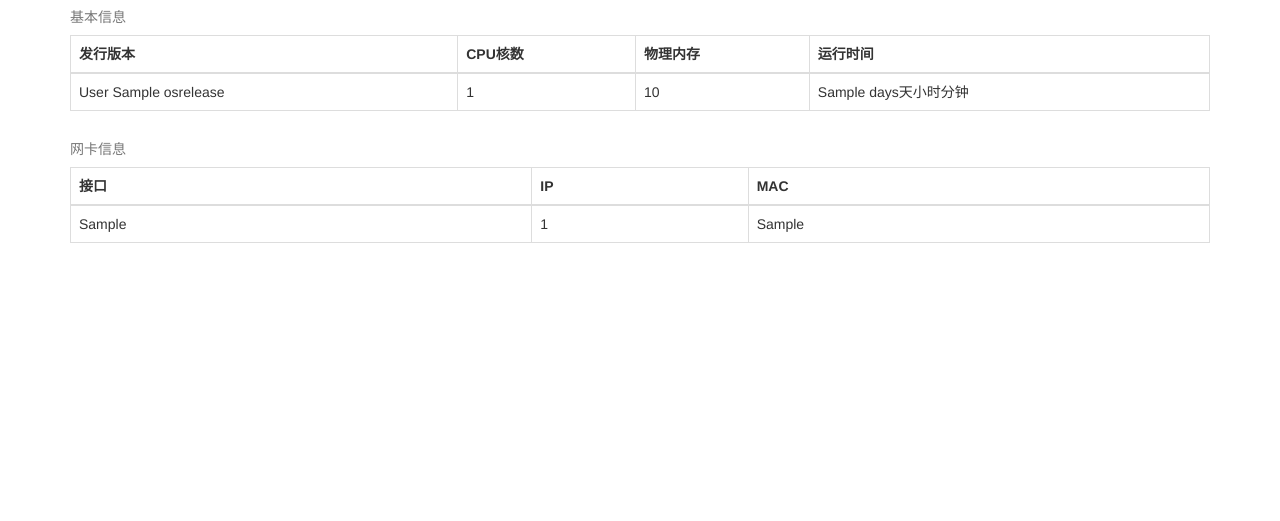
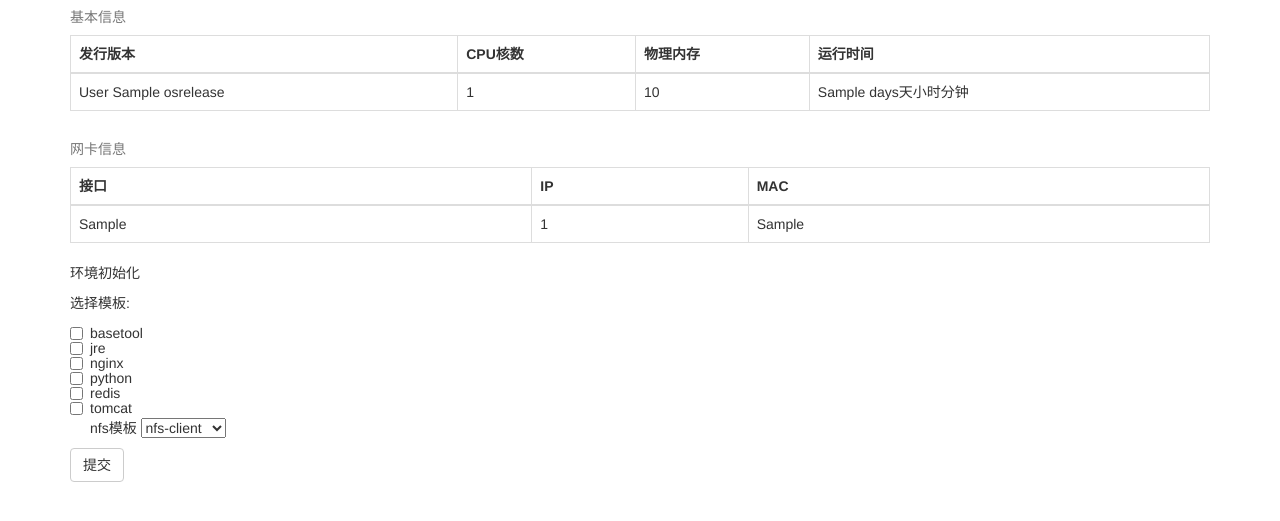
Before and after one commit to lfzyx/ButterSalt, a Flask app: template ButterSalt/templates/cmdb/manage.html in a window 1280 px wide. Shown: the part 73-594 px from the top of the page. Run offline with Flask 2, Linux system fonts and the light colour scheme; tables that the repository leaves empty hold one stand-in row (values such as "Sample post"); the template is opened without the code that fills it: values that come from a table or form of the project are taken from there, most other values are stand-ins (such as "Sample title", 1, 10 or a date in 2020); some libraries are stand-ins or nearby versions.

Commit message:
添加主机环境初始化功能

```diff
--- a/ButterSalt/templates/cmdb/manage.html
+++ b/ButterSalt/templates/cmdb/manage.html
@@ -43,6 +43,38 @@
     </tbody>
 </table>
 
+<p>环境初始化</p>
 
 
+
+<form action="" method="post"  class="form" role="form">
+    {{ form.hidden_tag() }}
+    <div class="checkbox">
+        选择模板:
+        <label class="checkbox" >
+            {{ form.salt_states(value="basetool") }} basetool
+        </label>
+        <label class="checkbox">
+            {{ form.salt_states(value="jre") }} jre
+        </label>
+        <label class="checkbox">
+            {{ form.salt_states(value="nginx") }} nginx
+        </label>
+        <label class="checkbox">
+            {{ form.salt_states(value="python") }} python
+        </label>
+        <label class="checkbox">
+            {{ form.salt_states(value="redis") }} redis
+        </label>
+        <label class="checkbox">
+            {{ form.salt_states(value="tomcat") }} tomcat
+        </label>
+        {{ form.salt_states_nfs.label }}
+        {{ form.salt_states_nfs }}
+    </div>
+    <div style="display: block">
+        {{ form.submit(class="btn btn-default") }}
+    </div>
+</form>
+
 {% endblock page_content %}
--- a/ButterSalt/views/cmdb.py
+++ b/ButterSalt/views/cmdb.py
@@ -1,7 +1,9 @@
-from flask import Blueprint
+from flask import Blueprint, flash, redirect, url_for
 from flask_login import login_required
 from flask import render_template
 from ButterSalt import app, Token
+from flask_wtf import FlaskForm
+from wtforms import SubmitField, BooleanField, SelectField
 
 
 class Mid:
@@ -25,6 +27,13 @@ class Mid:
         return data
 
 
+class StateForm(FlaskForm):
+    salt_states = BooleanField('选择模板')
+    salt_states_nfs = SelectField('nfs模板', choices=[('nfs-client', 'nfs-client'), ('nfs-server', 'nfs-server'),
+                                                    (None, "")], option_widget=None)
+    submit = SubmitField('提交')
+
+
 cmdb = Blueprint('cmdb', __name__, url_prefix='/cmdb')
 
 
@@ -39,9 +48,27 @@ def index():
 
 
 @cmdb.route('/manage/')
-@cmdb.route('/manage/<mid>')
+@cmdb.route('/manage/<mid>', methods=['GET', 'POST'])
 @login_required
 def manage(mid=None):
+    form = StateForm()
+    if form.salt_states.raw_data or form.salt_states_nfs.data != 'None':
+        if form.salt_states_nfs.data != 'None':
+            __list = form.salt_states.raw_data.copy()
+            __list.append(form.salt_states_nfs.data)
+        else:
+            __list = form.salt_states.raw_data.copy()
+
+        __list = (','.join(__list))
+
+        jid = Token.post(app.config.get('SALT_API') + '/minions/', json={
+            'tgt': mid,
+            'fun': 'state.apply',
+            'arg': [__list],
+        }).json()['return'][0]['jid']
+        flash('执行完成')
+        return redirect(url_for('saltstack.jobs', jid=jid))
     mid_grains = Mid(mid)
     return render_template('cmdb/manage.html', uptime=mid_grains.get_uptime()['return'][0][mid],
-                           grains=mid_grains.get_grains()['return'][0][mid])
+                           grains=mid_grains.get_grains()['return'][0][mid],
+                           form=form)
```
